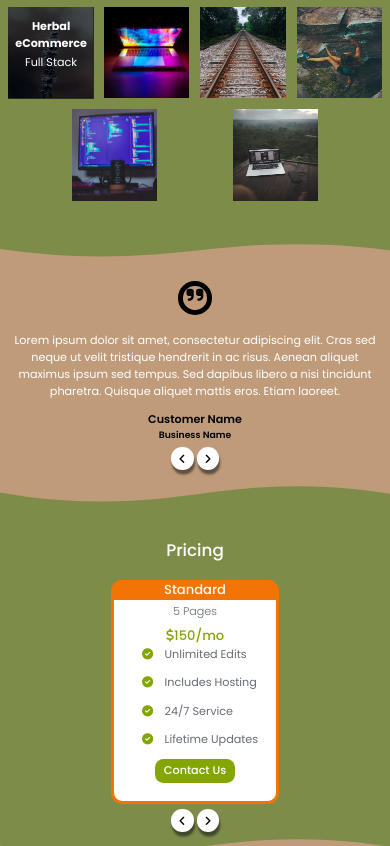
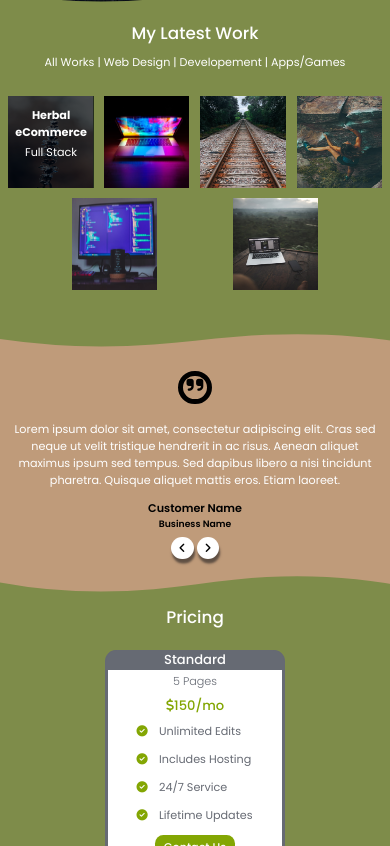
Before and after one commit to dreydain/My_Portfolio_2, a plain HTML site: page index.html in a window 390 px wide. Shown: the part 1154-2000 px from the top of the page. Drawn offline with Linux system fonts and the light colour scheme.

Commit message:
finished pricing mobile css/less min 0 and added padding to header in hero

```diff
--- a/css/local.less
+++ b/css/local.less
@@ -110,6 +110,10 @@ p {
 			top: 0;
 			left: 0;
 			z-index: -10;
+		}
+
+		.header {
+			padding: 4em 0;
 		}
 	}
 
@@ -409,11 +413,12 @@ p {
 		text-align: center;
 		color: white;
 		font-size: 14/20em;
-		margin-top: 3em;
+		margin-top: 1em;
 
 		h2,
 		h3 {
 			font-weight: 500;
+			color: #fff;
 		}
 
 		h4 {
@@ -421,40 +426,30 @@ p {
 			margin: 0.5em 0;
 		}
 
-		h3 {
-			color: #fff;
-		}
-
 		#price {
 			color: #83a603;
-			margin-top: 0.5em;
+			margin: 0.5em;
 		}
 		.white {
-			background-color: #fff;
-			margin-bottom: 0.5em;
-			color: #000;
-			box-shadow: 0.1em 0.4em 0.2em rgba(0, 6, 13, 0.5);
+			display: none;
 		}
 
 		.container {
-			display: flex;
 			color: #666a73;
-			justify-content: center;
 			margin-top: 0.75em;
-			position: relative;
 
 			.card {
 				background-color: #fff;
 				border-style: solid;
-				border-color: #f27405;
+				border-color: #666a73;
 				border-width: 0.28em;
 				border-radius: 1em;
-
 				height: 20em;
-				width: 15em;
+				width: 16em;
+				margin: 1em auto;
 
 				.head {
-					background-color: #f27405;
+					background-color: #666a73;
 					border-top-left-radius: 1em;
 					border-top-right-radius: 1em;
 					margin: -0.25em;
@@ -486,20 +481,6 @@ p {
 					margin: 0 0 1em 0;
 					text-decoration: none;
 				}
-			}
-
-			#standard {
-				z-index: 3;
-			}
-
-			#blog {
-				z-index: 2;
-				display: none;
-			}
-
-			#full-stack {
-				z-index: 1;
-				display: none;
 			}
 		}
 		.green-top {
--- a/index.html
+++ b/index.html
@@ -131,7 +131,7 @@
 						src="images/portrait.jpg"
 						alt="portrait"
 						width="113"
-						height="180"
+						height="170"
 					/>
 					<div class="text">
 						<h2>A little about me</h2>
@@ -398,12 +398,14 @@
 
 			<section id="pricing">
 				<h2>Pricing</h2>
+
 				<div class="container">
 					<div class="card price" id="blog">
 						<div class="head">
 							<h3>Standard</h3>
 						</div>
 						<h4>5 Pages</h4>
+						<h3 id="price"><i class="fa-solid fa-dollar-sign"></i>150/mo</h3>
 						<ul>
 							<li><i class="fa-solid fa-circle-check"></i> Unlimited Edits</li>
 							<li><i class="fa-solid fa-circle-check"></i> Includes Hosting</li>
@@ -431,6 +433,7 @@
 							<h3>Standard</h3>
 						</div>
 						<h4>5 Pages</h4>
+						<h3 id="price"><i class="fa-solid fa-dollar-sign"></i>150/mo</h3>
 						<ul>
 							<li><i class="fa-solid fa-circle-check"></i> Unlimited Edits</li>
 							<li><i class="fa-solid fa-circle-check"></i> Includes Hosting</li>
@@ -440,6 +443,7 @@
 						<a href="contact.html" class="button"> Contact Us </a>
 					</div>
 				</div>
+
 				<div class="circle white">
 					<i class="fa-solid fa-angle-left"></i>
 				</div>
```
Also changed, not shown: css/local.css.
